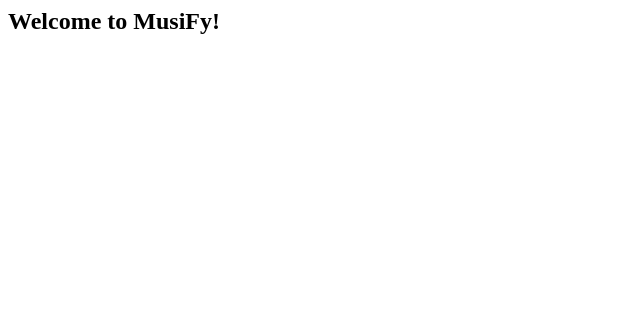
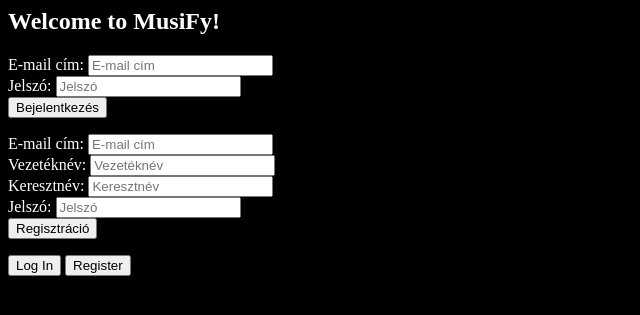
Before and after one commit to kisgergo99/Musify, a PHP site: page /pages/landing/index.php in a window 1280 px wide. Shown: the top 315 px of the page, without its empty margins (0-640 px from the left). Run offline with PHP 8.4, Linux system fonts and the light colour scheme.

Commit message:
Register and login form in basic shapes

```diff
--- a/Controller/Selector.php
+++ b/Controller/Selector.php
@@ -2,7 +2,6 @@
 require(__DIR__."/../loadhelper.php");
 
 $usertype = new Usertype();
-$usertype->createLoginSession("gradden");
 
 if($usertype->isLoggedIn()){
     //include(__DIR__."/../pages/home/index.php");
--- /dev/null
+++ b/Controller/index.php
@@ -0,0 +1,5 @@
+<?php
+
+include("Selector.php");
+
+?>
--- a/pages/CSS/styles.css
+++ b/pages/CSS/styles.css
@@ -2,3 +2,8 @@ body{
     background-color: black;
     color: white;
 }
+
+#switch-box{
+    width: 30%;
+    border: 1px black solid;
+}
--- a/pages/HTML/basic.html
+++ b/pages/HTML/basic.html
@@ -4,5 +4,9 @@
     <meta name="viewport" content="width=device-width, initial-scale=1.0">
     <title>MusiFy - SZE</title>
     <link href="https://cdn.jsdelivr.net/npm/bootstrap@5.1.3/dist/css/bootstrap.min.css" rel="stylesheet" integrity="sha384-1BmE4kWBq78iYhFldvKuhfTAU6auU8tT94WrHftjDbrCEXSU1oBoqyl2QvZ6jIW3" crossorigin="anonymous">
+    <script
+  src="https://code.jquery.com/jquery-3.6.0.min.js"
+  integrity="sha256-/xUj+3OJU5yExlq6GSYGSHk7tPXikynS7ogEvDej/m4="
+  crossorigin="anonymous"></script>
 </head>
 <body class="p-3 mb-2 bg-dark text-white"></body>
--- /dev/null
+++ b/pages/JS/functions.js
@@ -0,0 +1,12 @@
+$(document).ready(function() {
+    $('#registerForm').hide();
+
+    $('#loginButton').click(function(){
+        $('#loginForm').show();
+        $('#registerForm').hide();
+    });
+    $('#registerButton').click(function(){
+        $('#registerForm').show();
+        $('#loginForm').hide();
+    });
+});
--- a/pages/landing/Frontend/index.html
+++ b/pages/landing/Frontend/index.html
@@ -1,3 +1,52 @@
+<head>
+    <link rel="stylesheet" href="pages/CSS/styles.css">
+    <script src="pages/JS/functions.js"></script>
+</head>
+
 <body>
     <h2>Welcome to MusiFy!</h2>
+    <div class="container text-white w-25">
+        <div class="row border justify-content-md-center rounded">
+            <div class="col-md-auto">
+                <div id="loginForm">
+                    <form action="/musify/Controller/" method="post" enctype='application/x-www-form-urlencoded' class="form-inline">
+                        <div class="form-group">
+                            <label for="username">E-mail cím: </label>
+                            <input type="text" name="username" id="username" class="form-control" placeholder="E-mail cím" required>
+                        </div>
+                        <div class="form-group">
+                            <label for="passw">Jelszó: </label>
+                            <input type="password" name="passw" class="form-control" id="passw" placeholder="Jelszó" required>
+                        </div>
+                        <input type="submit" name="bejelentkezes" id="bejelentkezes" value="Bejelentkezés" class="btn btn-primary"/>
+                        </form>
+                </div>
+                <div id="registerForm">
+                    <form action="/musify/Controller/" method="post" enctype='application/x-www-form-urlencoded' class="form-inline">
+                        <div class="form-group">
+                            <label for="username">E-mail cím: </label>
+                            <input type="text" name="username" id="username" class="form-control" placeholder="E-mail cím" required>
+                        </div>
+                        <div class="form-group">
+                            <label for="username">Vezetéknév: </label>
+                            <input type="text" name="vezeteknev" id="vezeteknev" class="form-control" placeholder="Vezetéknév" required>
+                        </div>
+                        <div class="form-group">
+                            <label for="username">Keresztnév: </label>
+                            <input type="text" name="keresztnev" id="keresztnev" class="form-control" placeholder="Keresztnév" required>
+                        </div>
+                        <div class="form-group">
+                            <label for="passw">Jelszó: </label>
+                            <input type="password" name="passw" class="form-control" id="passw" placeholder="Jelszó" required>
+                        </div>
+                        <input type="submit" name="regisztralas" id="regisztralas" value="Regisztráció" class="btn btn-primary"/>
+                        </form>
+                </div>
+            </div>
+        </div>
+        <div class="row border justify-content-md-center rounded">
+            <button id="loginButton">Log In</button>
+            <button id="registerButton">Register</button>
+        </div>
+    </div>
 </body>
```
